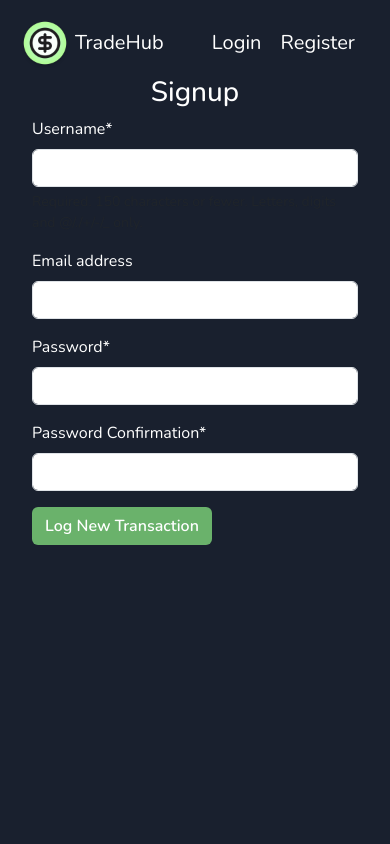
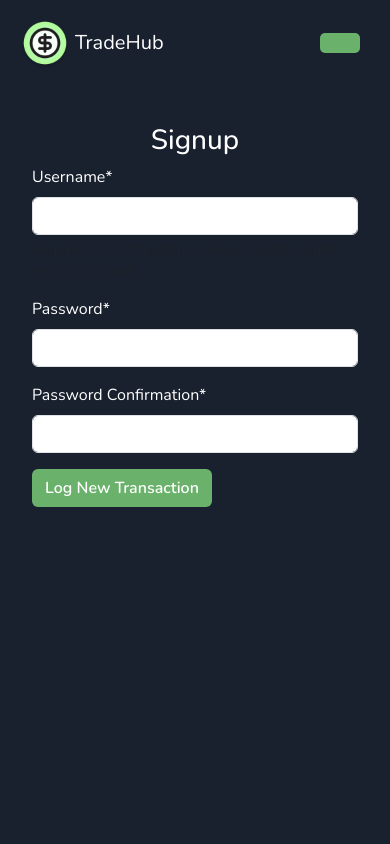
Before and after one commit to oskaygunacar/django-rest-finance-app, a Django app: page /account/signup/ in a window 390 px wide. Run offline with Django 5.2, Linux system fonts and the light colour scheme; some libraries are stand-ins or nearby versions.

Commit message:
login,logout functionality coded, login_required decorator added to pages,  asset model title property uniquness requirement cancelled, change password functionality coded, navbar change password + profile links added, mobile navbar coded(CSS + JS)

```diff
--- a/account/forms.py
+++ b/account/forms.py
@@ -1,19 +1,41 @@
 from django import forms
 from django.contrib.auth.models import User
 
-class userForm(forms.ModelForm):
+class userSignupForm(forms.ModelForm):
     password2 = forms.CharField(label='Password Confirmation', widget=forms.PasswordInput)
 
     class Meta:
         model = User
-        fields = ('username', 'email', 'password')
+        fields = ('username', 'password')
         widgets = {
             'password': forms.PasswordInput()
         }
 
+    def clean_password(self):
+        """Check if the password length is at least 4 long"""
+        cd = self.cleaned_data
+        if cd['password'] and len(cd['password']) < 4:
+            raise forms.ValidationError('Password must be at least 4 characters long.')
+        return cd['password']
+
     def clean_password2(self):
         """Check if the password fields match."""
         cd = self.cleaned_data
-        if cd['password'] != cd['password2']:
+        if cd.get('password') and cd.get('password2') and cd['password'] != cd['password2']:
             raise forms.ValidationError('Passwords do not match.')
         return cd['password2']
+
+class LoginForm(forms.Form):
+    username = forms.CharField()
+    password = forms.CharField(widget=forms.PasswordInput)
+
+class ChangePasswordForm(forms.Form):
+    old_password = forms.CharField(widget=forms.PasswordInput)
+    new_password = forms.CharField(widget=forms.PasswordInput)
+    new_password2 = forms.CharField(widget=forms.PasswordInput)
+
+    def clean_new_password2(self):
+        cd = self.cleaned_data
+        if cd.get('new_password') and cd.get('new_password2') and cd['new_password'] != cd['new_password2']:
+            raise forms.ValidationError('Passwords do not match.')
+        return cd['new_password2']
--- a/account/templates/account/login_signup.html
+++ b/account/templates/account/login_signup.html
@@ -11,7 +11,7 @@
 
 {%block content%}
 <div class="container">
-    <h1 class="text-center">Signup</h1>
+    <h1 class="text-center">{{title}}</h1>
     {% if messages %}
         {% for message in messages %}
         <div class="alert alert-{{ message.tags }} alert-dismissible fade show" role="alert">
--- a/account/urls.py
+++ b/account/urls.py
@@ -6,4 +6,7 @@ app_name = 'account'
 
 urlpatterns = [
     path('signup/', views.signup_view, name='signup'),
+    path('login/', views.login_view, name='login'),
+    path('logout/', views.logout_view, name='logout'),
+    path('change_password/', views.change_password_view, name='change_password')
 ]
--- a/account/views.py
+++ b/account/views.py
@@ -6,17 +6,62 @@ from django.shortcuts import render, redirect, get_object_or_404
 from django.contrib.auth.models import User
 
 #forms
-from account.forms import userForm
+from account.forms import userSignupForm, LoginForm, ChangePasswordForm
 
 # signup view
 
 def signup_view(request):
-    form = userForm(request.POST or None)
+    form = userSignupForm(request.POST or None)
     if form.is_valid():
         user = form.save(commit=False)
         password = form.cleaned_data.get('password')
         user.set_password(password) # hashing the password - user.set_password(password) ile kullanıcıdan gelen password'u hashliyoruz. Bu veritabanına kayıt ederken daha güvenli olmasını sağlar + gereklidir.
         user.save()
         messages.success(request, 'Account created successfully')
+        return redirect('account:login')
+    return render(request, 'account/login_signup.html', {'form': form, 'title': 'Signup'})
+
+
+#login
+def login_view(request):
+    if request.user.is_authenticated:
         return redirect('/')
-    return render(request, 'account/login_signup.html', {'form': form})
+    form = LoginForm(request.POST or None)
+    if form.is_valid():
+        username = form.cleaned_data.get('username')
+        password = form.cleaned_data.get('password')
+        user = authenticate(username=username, password=password)
+        if user is not None:
+            login(request, user)
+            return redirect(request.META.get('HTTP_REFERER')) if request.META.get('HTTP_REFERER') else redirect('/')
+        else:
+            messages.info(request, 'Username or password is incorrect! Please check and try again.')
+            return redirect('account:login')
+    return render(request, 'account/login_signup.html', {'form': form, 'title': 'Login'})
+
+#logout
+def logout_view(request):
+    if request.user.is_authenticated:
+        logout(request)
+        return redirect('/')
+    return redirect(request.META.get('HTTP_REFERER')) if request.META.get('HTTP_REFERER') else redirect('/') # if user is not authenticated, redirect to the user's previous page. If there is no previous page, redirect to the home page.
+
+#change password
+@login_required(login_url='account:login')
+def change_password_view(request):
+    form = ChangePasswordForm(request.POST or None)
+    if form.is_valid():
+        user = get_object_or_404(User, id=request.user.id)
+        old_password = form.cleaned_data.get('old_password')
+        if not user.check_password(old_password):
+            messages.error(request, 'Old password is incorrect')
+            return redirect('account:change_password')
+        if user.check_password(form.cleaned_data.get('new_password')):
+            messages.error(request, 'New password cannot be the same as the old password')
+            return redirect('account:change_password')
+        user.set_password(form.cleaned_data.get('new_password'))
+        user.save()
+        logout(request)
+        messages.success(request, 'Password changed successfully')
+        return redirect('account:login')
+    return render(request, 'account/login_signup.html', {'form': form, 'title': 'Change Password'})
--- a/core/settings.py
+++ b/core/settings.py
@@ -159,5 +159,6 @@ USE_THOUSAND_SEPARATOR = True
 #DONE: Paginated Sayfalar arasında gezinmek için UI elementi oluştur.
 #DONE: Buy ve Sell şeklinde iki farklı işlem yapısı oluşturulacak. Yapılan işleme göre asset dashboard update edilecek
 #DONE:Asset Category sayfalarında listelenen assetlerin (kullanıcı isterse) silinmesini sağlayacak JS sistemini kur.
-#TODO: Account Register, Login, Logout İşlemleri Oluşturulacak.
-#TODO: Profile Page, User Settings Change Page, Password Change Page oluşturulacak.
+#DONE: Account Register, Login, Logout İşlemleri Oluşturulacak.
+#DONE: Profile section on navbar and Password Change Page oluşturulacak.
+#TODO: Mobile Navbar düzenlemesi yapılacak.
--- a/static/css/main.css
+++ b/static/css/main.css
@@ -8,10 +8,15 @@ body {
     font-family: "Nunito", sans-serif;
     display: flex;
     flex-direction: column;
+    display: block;
 }
 
 main {
     flex-grow: 1;
+}
+
+.mt-5 {
+    margin-top: 50px;
 }
 
 .navbar {
@@ -31,8 +36,57 @@ main {
     margin-right:5px;
 }
 
+.accountUrls {
+    display: flex;
+    justify-content: space-between !important;
+    align-items: center;
+}
+
 .accountUrls a {
-    margin-right:15px;
+    display: flex;
+    justify-content: center;
+    align-items: center;
+    margin-right:35px;
+}
+.profileSection {
+    display: flex;
+    position: relative;
+    flex-direction: column;
+}
+
+#navbar_profile{
+    background-color: #6ab26b;
+    color: white;
+    padding: 10px 18px;
+    border-radius: 10px;
+    border: 3px;
+    font-weight: 800;
+    margin-right: 40px;
+    font-size: 15px;
+}
+
+.profileSection .profileDropdown {
+    display: none;
+    position: absolute;
+    top: 36px;
+    left: -30px;
+    background-color: white;
+    padding: 3px;
+    border: 2px solid #6ab26b;
+    border-radius: 18px;
+}
+
+.profileSection .profileDropdown a,
+.mobileProfileDropdown a
+{
+    color: #19202e !important;
+    text-decoration: none;
+    font-weight: 400;
+}
+
+.profileSection .profileDropdown .profileLinks {
+    margin:0px auto;
+    padding: 5px;
 }
 
 a {
@@ -56,8 +110,77 @@ a:hover {
     font-weight: 600;
 }
 
+
+#login_user{
+    word-break: break-all;
+    overflow-wrap: break-word;
+}
+
 @media screen and (max-width: 800px) {
     body {
         padding: 10px 20px;
     }
 }
+
+@media screen and (max-width: 600px) {
+    .accountUrls {
+        display: none;
+    }
+
+    .profileSection {
+        display: none;
+    }
+
+
+}
+
+/* Mobile */
+.mobileAccountUrls {
+    display: none;
+    flex-direction: column;
+    justify-content: center;
+    align-items: center;
+}
+
+#mobile_navbar {
+    background-color: #6ab26b;
+    color: white;
+    border: none;
+    padding: 10px 20px;
+    border-radius: 5px;
+    position: relative;
+    margin-right: 10px;
+    display: flex;
+    justify-content: center;
+    align-items: center;
+}
+
+#mobile_navbar iconify-icon {
+    font-size: 20px;
+}
+
+.mobileProfileDropdown {
+    display: none;
+    position: absolute;
+    background-color: white;
+    padding: 10px;
+    border: 2px solid #6ab26b;
+    border-radius: 10px;
+    position: absolute;
+    top: 57px;
+    right: 3px;
+}
+
+.profileDropdown {
+    display:flex;
+    justify-content: center;
+    align-items: center;
+    flex-direction: column;
+}
+
+
+@media screen and (max-width: 600px) {
+    .mobileAccountUrls {
+        display: flex;
+    }
+}
--- a/templates/base.html
+++ b/templates/base.html
@@ -17,13 +17,42 @@
         {%include 'components/navbar.html'%}
     </header>
 
-    <main>
+    <main class="mt-5">
         {%block content%}
         {%endblock%}
     </main>
 
 
+    <script>
+            {%if request.user.is_authenticated%}
+                const navbar_user = document.getElementById('navbar_profile');
+                const navbarProfileDropdown = document.querySelector('.profileSection .profileDropdown');
+                navbar_user.addEventListener('click', (event) => {
+                    event.preventDefault();
+                    if (navbarProfileDropdown.style.display === 'block') {
+                        navbarProfileDropdown.style.display = 'none';
+                    } else {
+                        navbarProfileDropdown.style.display = 'block';
+                    }
+                });
+            {%endif%}
+
+            // Mobile Navbar
+            const mobileNavbar = document.getElementById('mobile_navbar');
+            const mobileProfileDropdown = document.querySelector('.mobileProfileDropdown');
+
+            mobileNavbar.addEventListener('click', (event) => {
+                console.log('mobile_navbar clicked')
+                event.preventDefault();
+                if (mobileProfileDropdown.style.display === 'block') {
+                    mobileProfileDropdown.style.display = 'none';
+                } else {
+                    mobileProfileDropdown.style.display = 'block';
+                }
+            });
+    </script>
     <script src="https://code.iconify.design/iconify-icon/2.1.0/iconify-icon.min.js"></script>
-    {%block pagescript%}{%endblock%}
+    {%block pagescript%}
+    {%endblock%}
 </body>
 </html>
--- a/templates/components/navbar.html
+++ b/templates/components/navbar.html
@@ -4,7 +4,31 @@
         <img class="logo" src="{%static 'logo/icon.png'%}" width="50" height="50" alt=""><a href="{%url 'tradehub:homepage'%}">TradeHub</a>
     </div>
     <div class="accountUrls">
-        <a href="">Login</a>
-        <a href="{%url 'account:signup'%}">Register</a>
+        {% if not request.user.is_authenticated %}
+            <a href="{%url 'account:login'%}">Login</a>
+            <a href="{%url 'account:signup'%}">Register</a>
+        {%else%}
+            <div class="profileSection">
+                <button id="navbar_profile">{{request.user.username}}</button>
+                <div class="profileDropdown">
+                    <a href="{%url 'account:change_password'%}" class="profileLinks">Change Password</a>
+                </div>
+            </div>
+            <a href="{%url 'account:logout'%}">Logout</a>
+        {%endif%}
+    </div>
+    <div class="mobileAccountUrls">
+        <button id="mobile_navbar"><iconify-icon icon="uil:bars"></iconify-icon></button>
+        <div class="mobileProfileDropdown">
+            <div class="profileDropdown">
+            {% if not request.user.is_authenticated %}
+                <a href="{%url 'account:login'%}">Login</a>
+                <a href="{%url 'account:signup'%}">Register</a>
+            {%else%}
+                <a href="{%url 'account:change_password'%}" class="profileLinks">Change Password</a>
+                <a href="{%url 'account:logout'%}">Logout</a>
+            </div>
+        {%endif%}
+        </div>
     </div>
 </nav>
--- a/tradehub/models.py
+++ b/tradehub/models.py
@@ -25,7 +25,7 @@ class Asset(models.Model):
     user = models.ForeignKey(User, on_delete=models.CASCADE)
     slug = AutoSlugField(populate_from='generate_random_slug', unique=True, null=True, blank=True)
     category = models.ForeignKey(Category, on_delete=models.CASCADE, null=True, blank=True)
-    name = models.CharField(max_length=100, unique=True)
+    name = models.CharField(max_length=100)
     amount = models.DecimalField(max_digits=50, decimal_places=10, default=Decimal('0'))
     cost = models.DecimalField(max_digits=100, decimal_places=2, default=Decimal('0'))
     ort_usd = models.DecimalField(max_digits=100, decimal_places=10, default=Decimal('0'))
--- a/tradehub/static/tradehub/css/listing.css
+++ b/tradehub/static/tradehub/css/listing.css
@@ -4,6 +4,12 @@
     align-items: center;
     justify-content: center;
 }
+
+#login_user {
+    font-weight: 900;
+    color: #6ab26b;
+}
+
 .assetsDashboard {
     background-color: #131212;
     border-radius: 15px;
--- a/tradehub/templates/tradehub/homepage.html
+++ b/tradehub/templates/tradehub/homepage.html
@@ -6,7 +6,7 @@
 
 {%block content%}
 <div class="container">
-    <h1 class="text-center">Welcome to the TradeHub</h1>
+    <h1 class="text-center">{%if request.user.is_authenticated%} <span id="login_user">{{request.user.username.title}}</span> {%endif%} Welcome to the TradeHub</h1>
     <div class="assetsDashboard">
         <div class="assets">
             <div class="asset"><a href="/assets/crypto/"><img src="https://upload.wikimedia.org/wikipedia/commons/thumb/4/46/Bitcoin.svg/1200px-Bitcoin.svg.png" alt="" class="assetIMG" width="35px"> Crypto</a></div>
```
Also changed, not shown: tradehub/views.py (+7 -1 lines).
